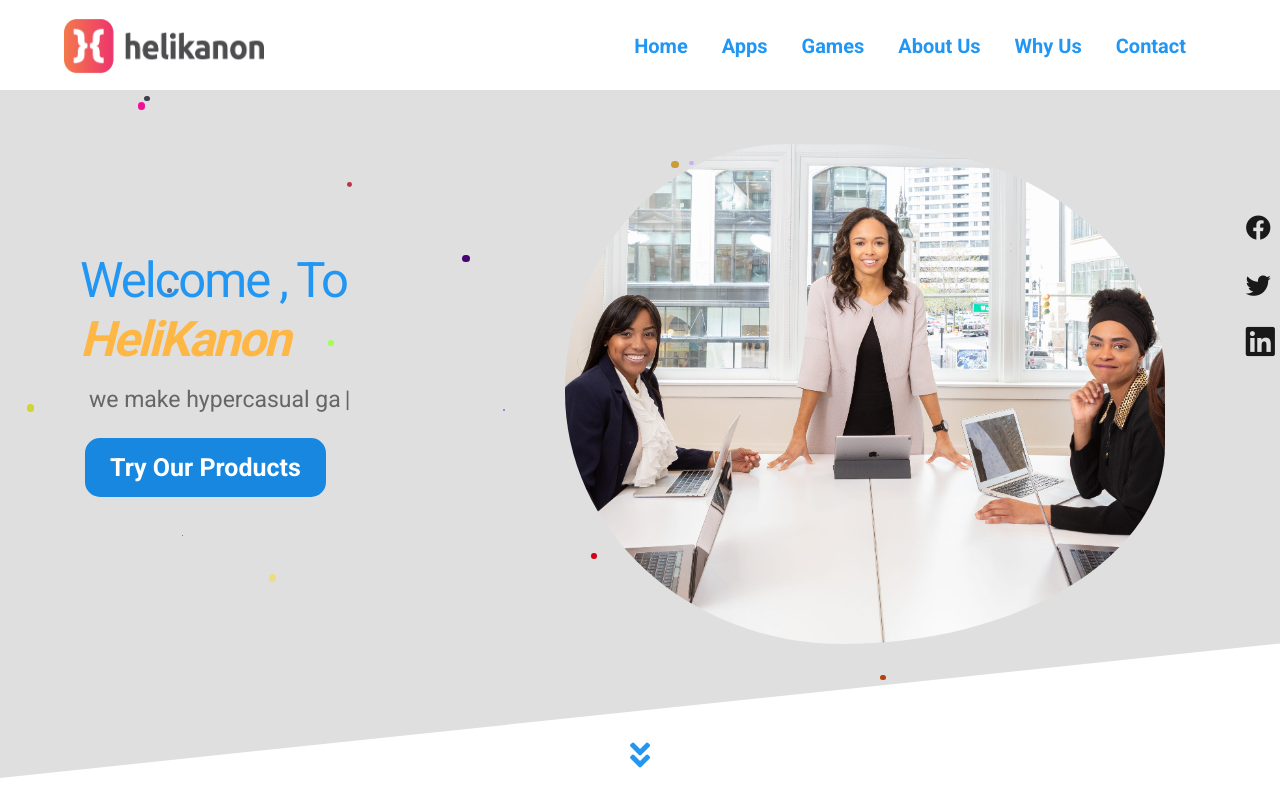
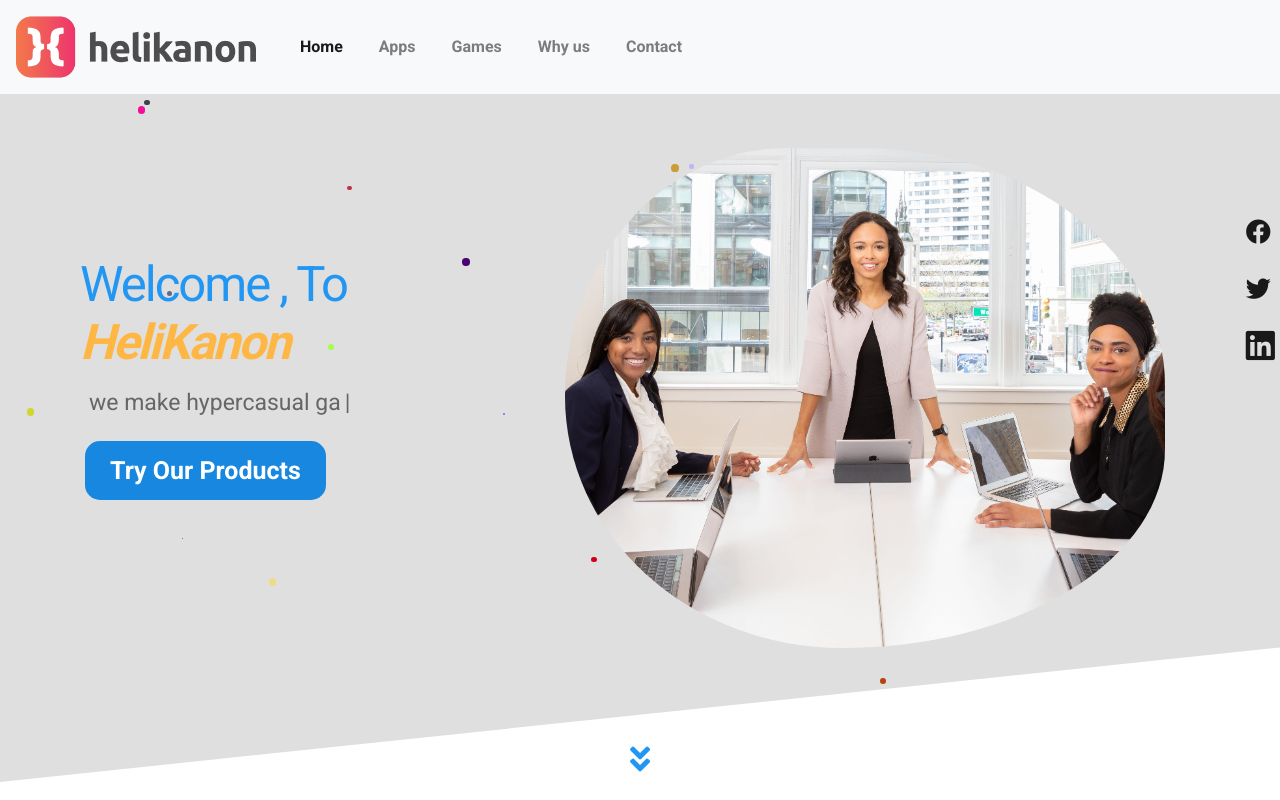
Before and after one commit to HozefaSelim/helikanaon, a plain HTML site: page index.html in a window 1280 px wide. Shown: the top 800 px of the page. Drawn offline with nearby package versions, Linux system fonts and the light colour scheme; files whose address does not match are found by name.

Commit message:
update header

```diff
--- a/css/style.css
+++ b/css/style.css
@@ -26,7 +26,7 @@ body {
   background: var(--main-color);
   height: 100vh;
   width: 100%;
-  z-index: 1000;
+  z-index: 999999;
   position: fixed;
   display: flex;
   justify-content: center;
@@ -146,6 +146,40 @@ ul {
   z-index: 9999;
 }
 /* End scroller */
+
+
+
+
+.site-logo{
+  width: 15rem;
+}
+.nav-link {
+  font-size: 16px;
+  padding: 10px;
+  border-radius: 15px;
+  margin-left: 20px;
+  font-weight: 700;
+  color: var(--main-color);
+  transition: all 0.3s ease-in-out;
+}
+
+.navbar-toggler {
+  background-color: var(--main-color);
+}
+.navbar-toggler:active{
+  border: none;
+}
+.nav-link:hover {
+  background-color: var(--second-color);
+  color: #000;
+  font-size: 22px;
+}
+@media (max-width: 991.98px) {
+  .nav-link {
+    text-align: center;
+  }
+}
+
 
 /* Start Header */
 
@@ -680,7 +714,7 @@ ul {
 }
 .reverse {
   flex-direction: row-reverse;
-  background-color: #cecece;
+  background-color: #dfdfdf;
   color: white;
   padding-top: 20px;
 }
--- a/index.html
+++ b/index.html
@@ -27,12 +27,12 @@
 
 <body>
   <div id="perLoader">
-    <img src="imgs/preloader.gif" alt="" >
+    <img src="imgs/preloader.gif" alt="">
   </div>
 
   <!-- Start Header -->
 
-  <header id="header">
+  <!-- <header id="header">
 
     <div class="site-mobile-menu site-navbar-target">
       <div class="site-mobile-menu-header">
@@ -82,8 +82,39 @@
 
     </div>
 
-  </header>
+  </header> -->
   <!-- End Header -->
+  <nav class="navbar navbar-expand-lg navbar-light bg-light">
+    <a class="navbar-brand" href="#">
+      <img src="imgs/logo.png" class="d-inline-block align-top site-logo" alt="">
+    </a>
+    <button class="navbar-toggler" type="button" data-toggle="collapse" data-target="#navbarTogglerDemo01"
+      aria-controls="navbarTogglerDemo01" aria-expanded="false" aria-label="Toggle navigation">
+      <span class="navbar-toggler-icon"></span>
+    </button>
+    <div class="collapse navbar-collapse" id="navbarTogglerDemo01">
+
+      <ul class="navbar-nav mr-auto mt-2 mt-lg-0">
+        <li class="nav-item active">
+          <a class="nav-link" href="#">Home <span class="sr-only">(current)</span></a>
+        </li>
+        <li class="nav-item">
+          <a class="nav-link" href="#apps">Apps</a>
+        </li>
+        <li class="nav-item">
+          <a class="nav-link" href="games.html">Games</a>
+        </li>
+        <li class="nav-item">
+          <a class="nav-link" href="#">Why us</a>
+        </li>
+        <li class="nav-item">
+          <a class="nav-link" href="#contact">Contact</a>
+        </li>
+
+        </form>
+    </div>
+  </nav>
+
 
   <!-- Start Landing -->
   <div class="landing" id="landing">
```
Also changed, not shown: imgs/3-assets/3.png (added), imgs/games/CarLegends.png.
